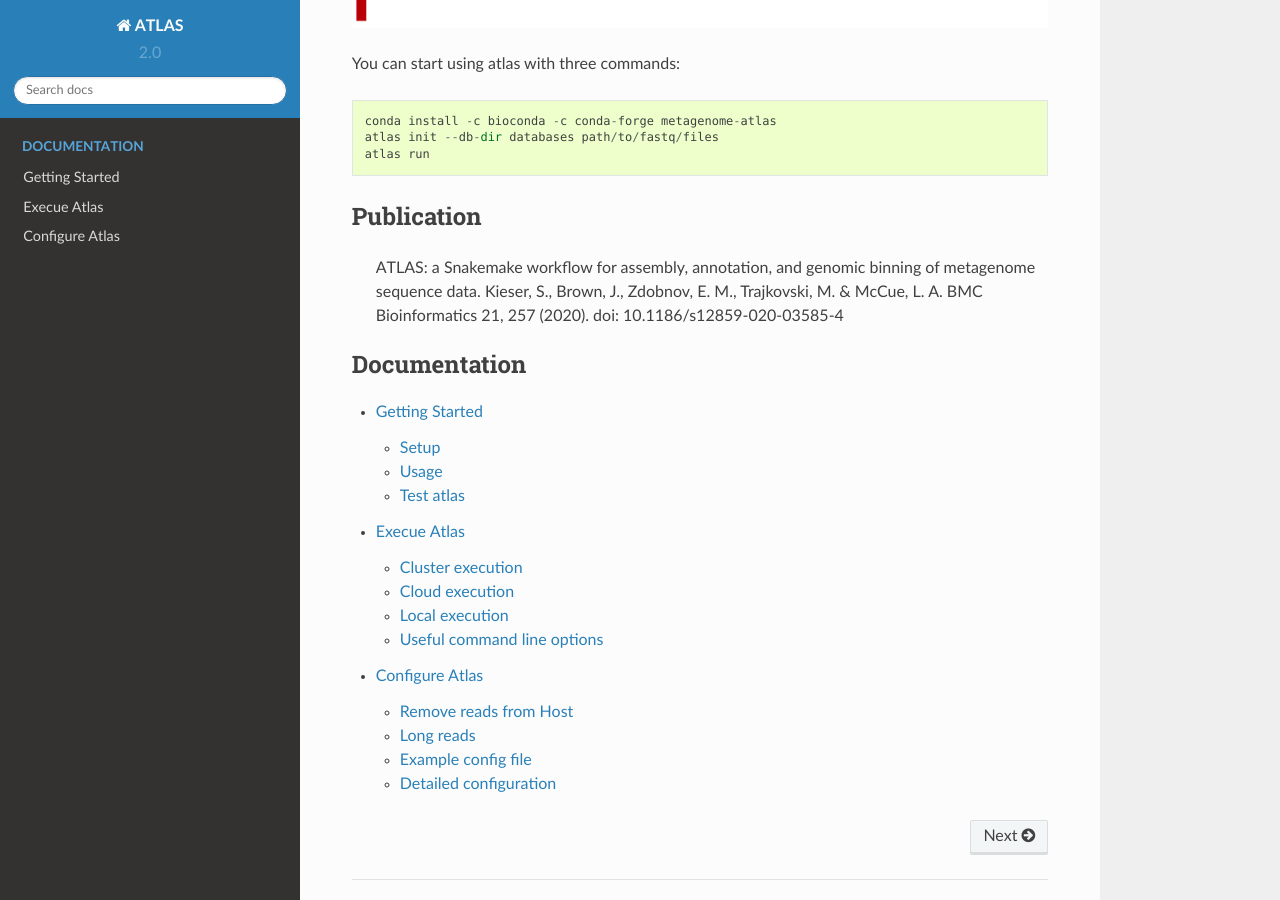
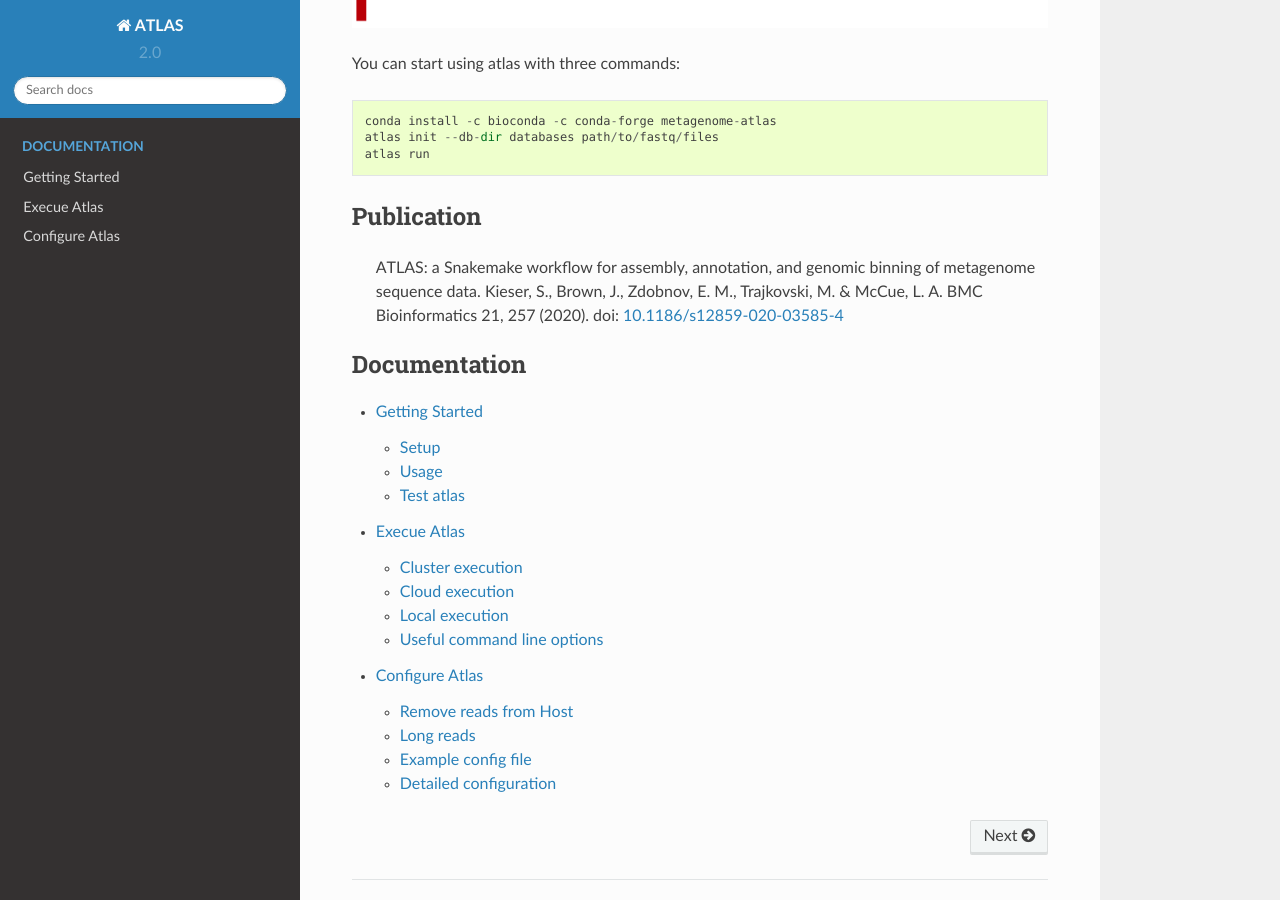
Before and after one commit to metagenome-atlas/atlas, a Sphinx documentation site: the page built from docs/index.rst, in a window 1280 px wide and 900 px high, scrolled down 1013 px. Built offline with Sphinx 7.4.7 and the Read the Docs theme 2.0.0, drawn with Linux system fonts in a browser that asks for light colours; pages that are not in the unit, such as notebooks, are missing from menus; part of the change alters nothing that is shown.

```diff
--- a/docs/index.rst
+++ b/docs/index.rst
@@ -31,14 +31,16 @@ You can start using atlas with three commands::
       atlas run
 
 
+
+.. _publication:
+
 Publication
 ===========
 
     ATLAS: a Snakemake workflow for assembly, annotation, and genomic binning of metagenome sequence data.
     Kieser, S., Brown, J., Zdobnov, E. M., Trajkovski, M. & McCue, L. A.
     BMC Bioinformatics 21, 257 (2020).
-    doi: 10.1186/s12859-020-03585-4
-
+    doi: `10.1186/s12859-020-03585-4 <https://bmcbioinformatics.biomedcentral.com/articles/10.1186/s12859-020-03585-4>`_
 
 
 .. toctree::
```
